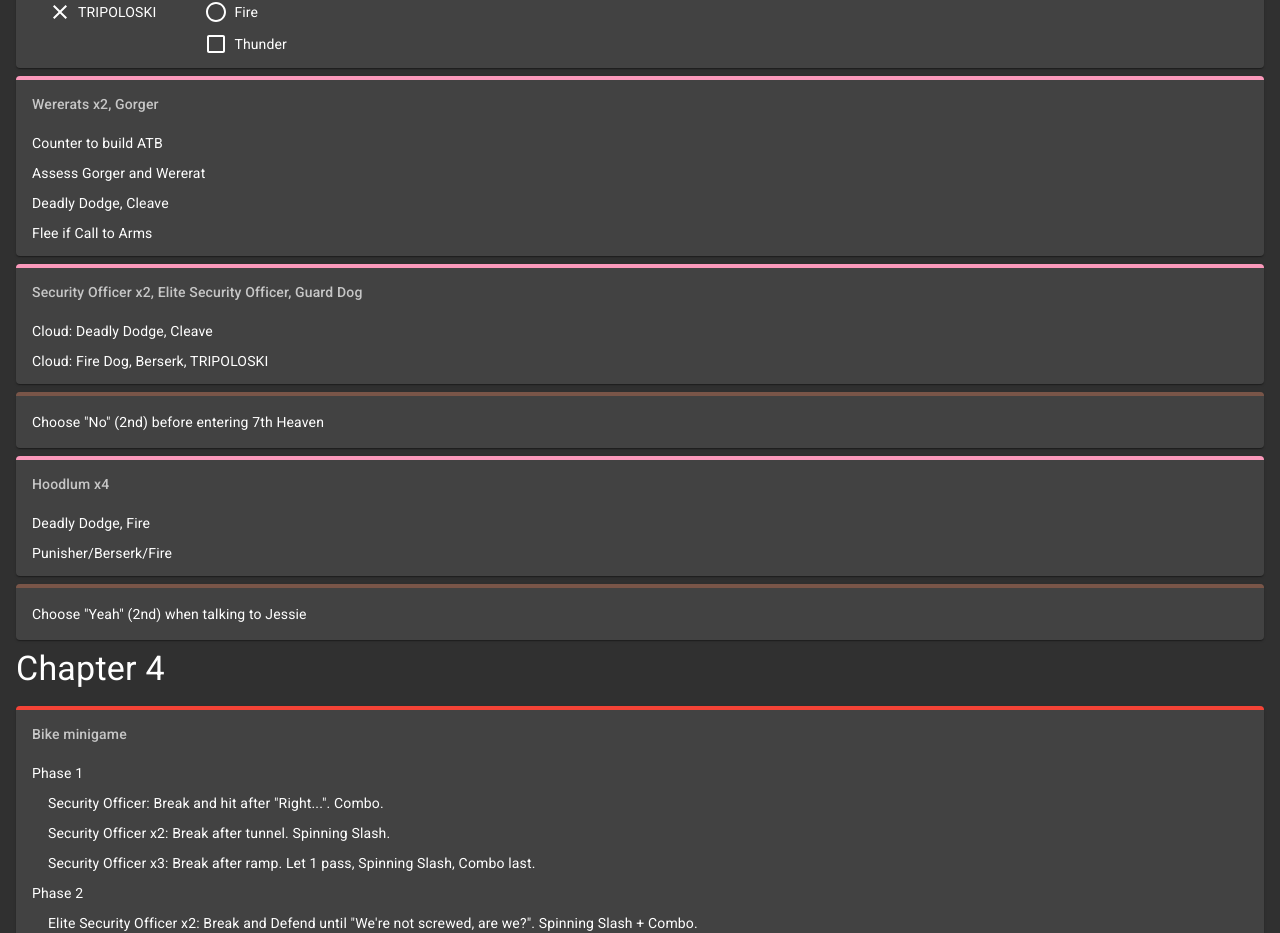
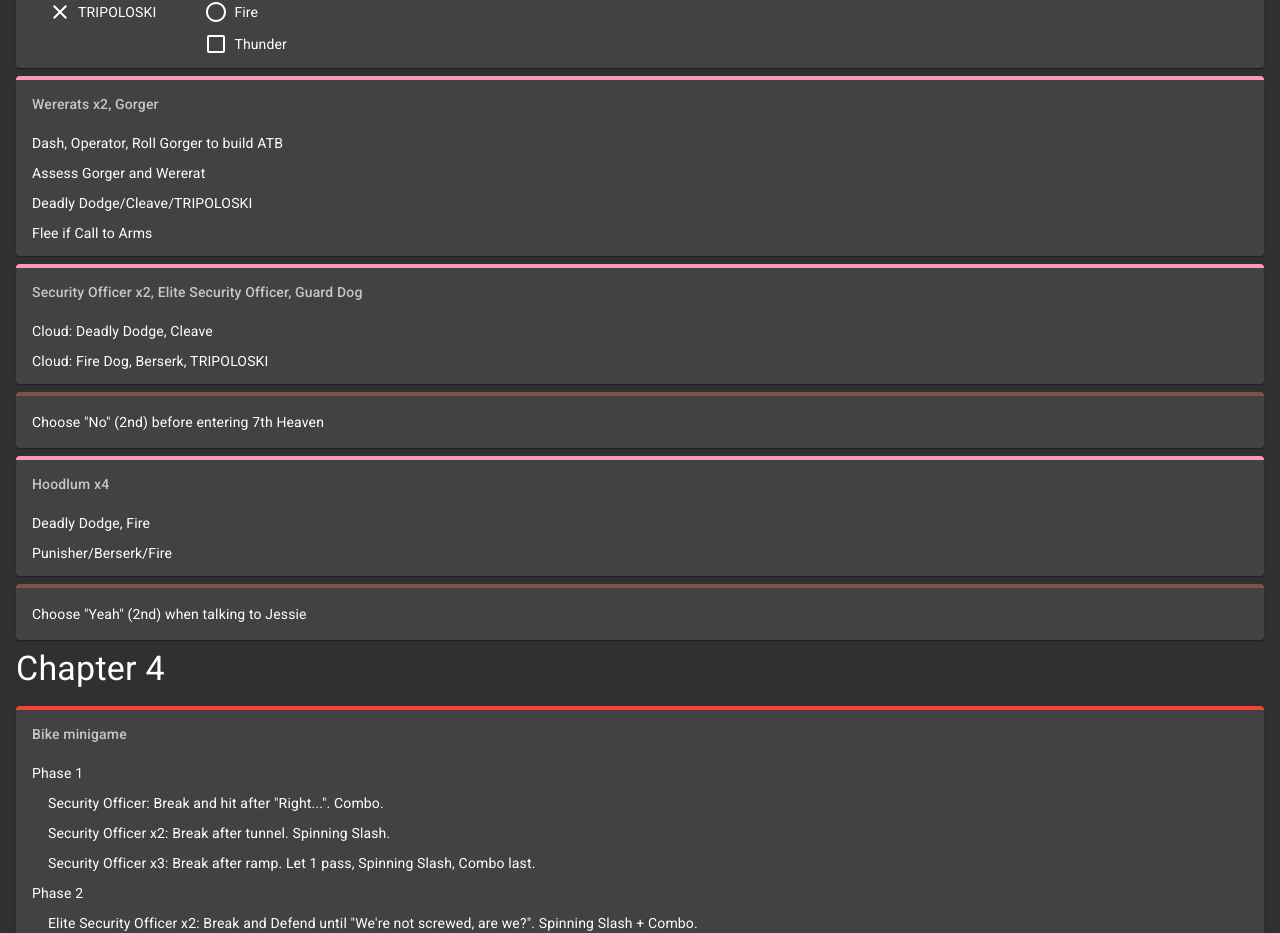
Before and after one commit to fhelwanger/ff7r-speedrun-notes, a React (Create React App) app: page / in a window 1280 px wide. Shown: the part 6779-7712 px from the top of the page. Built offline with nearby package versions, Linux system fonts and the light colour scheme.

Commit message:
Safer assess

```diff
--- a/src/routes/any-nmg-normal/Chapter3.tsx
+++ b/src/routes/any-nmg-normal/Chapter3.tsx
@@ -87,9 +87,9 @@
       <Encounter
         enemies="Wererats x2, Gorger"
         instructions={[
-          "Counter to build ATB",
+          "Dash, Operator, Roll Gorger to build ATB",
           "Assess Gorger and Wererat",
-          "Deadly Dodge, Cleave",
+          "Deadly Dodge/Cleave/TRIPOLOSKI",
           "Flee if Call to Arms",
         ]}
       />
```
